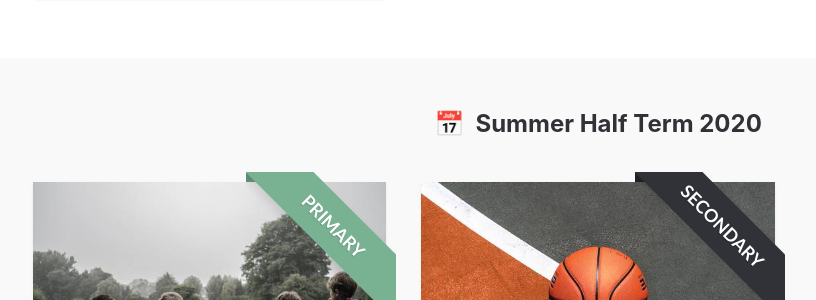
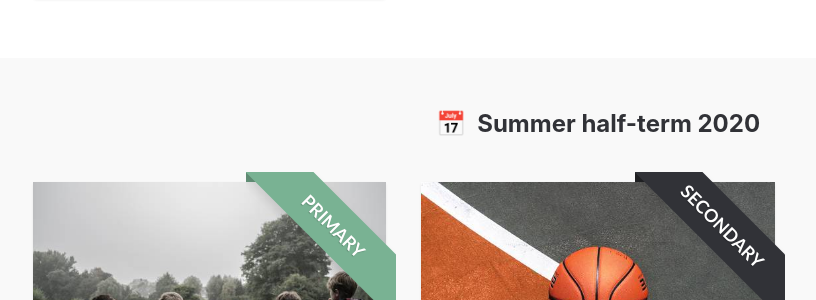
Before and after one commit to holicamp/holicamp.github.io, a Jekyll site: the page built from index.md, in a window 1280 px wide and 1400 px high, scrolled down 5281 px. Shown: the part 151-451 px from the top of the window, without its empty margins (42-858 px from the left). Built offline with Jekyll 4.4.1, drawn with Linux system fonts in a browser that asks for light colours; nearby versions of some CDN libraries; comment, search, counter and statistics services are not loaded; some of the changed text lies outside the part shown.

```diff
--- a/_layouts/default.html
+++ b/_layouts/default.html
@@ -95,7 +95,7 @@
 
             <section class="bg-alt">
                 <div class="container">
-                    <h2 class="post-list-header">📅&nbsp;&nbsp;Spring Half Term 2020</h2>
+                    <h2 class="post-list-header">📅&nbsp;&nbsp;Spring half-term 2020</h2>
                     <div class="post-list">
                         {% for post in site.categories.spring_ht_2020 %}
                             {% include card.html %}
@@ -106,7 +106,7 @@
 
             <section>
                 <div class="container">
-                    <h2 class="post-list-header">📅&nbsp;&nbsp;Easter Break 2020</h2>
+                    <h2 class="post-list-header">📅&nbsp;&nbsp;Easter break 2020</h2>
                     <div class="post-list">
                         {% for post in site.categories.easter_2020 %}
                             {% include card.html %}
@@ -117,7 +117,7 @@
 
             <section class="bg-alt">
                 <div class="container">
-                    <h2 class="post-list-header">📅&nbsp;&nbsp;Summer Half Term 2020</h2>
+                    <h2 class="post-list-header">📅&nbsp;&nbsp;Summer half-term 2020</h2>
                     <div class="post-list">
                         {% for post in site.categories.summer_ht_2020 %}
                             {% include card.html %}
@@ -128,7 +128,7 @@
 
             <section>
                 <div class="container">
-                    <h2 class="post-list-header">📅&nbsp;&nbsp;Summer Break 2020</h2>
+                    <h2 class="post-list-header">📅&nbsp;&nbsp;Summer break 2020</h2>
                     <div class="post-list">
                         {% for post in site.categories.summer_2020 %}
                             {% include card.html %}
```
